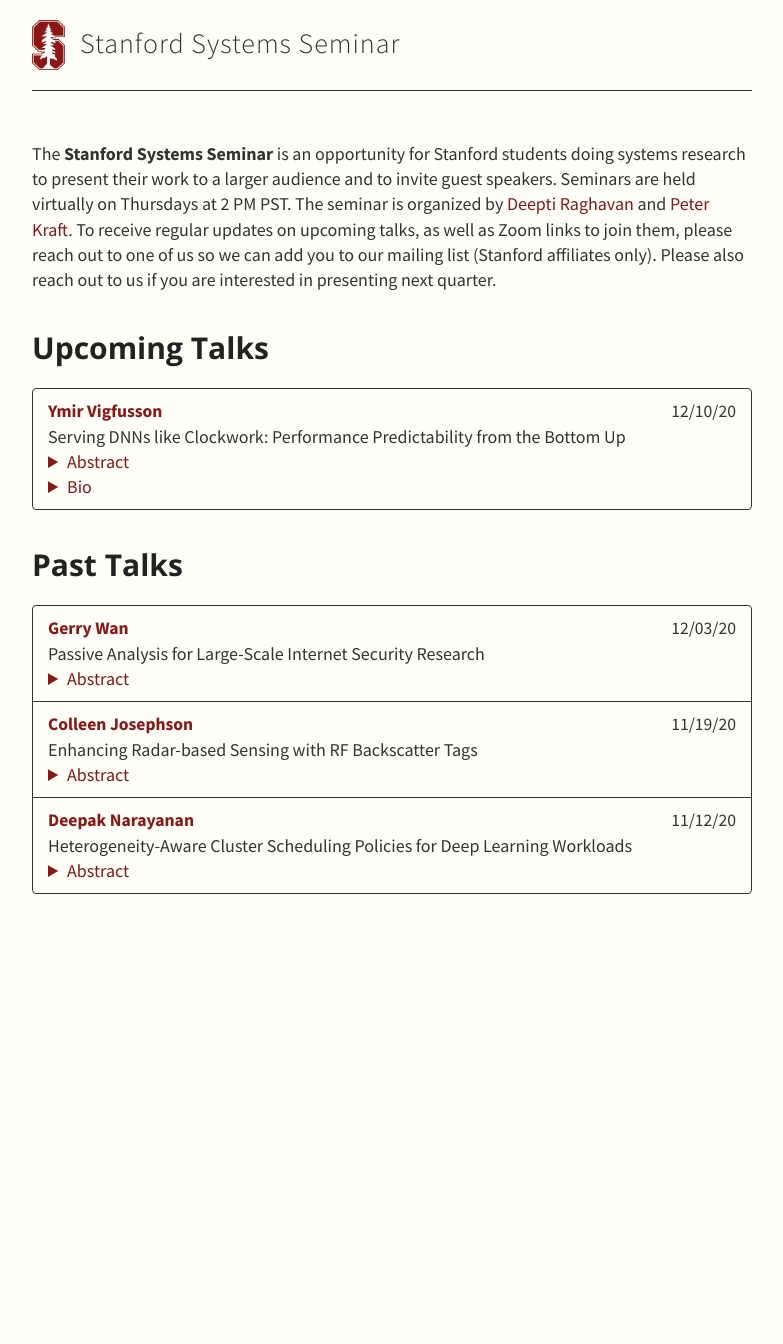
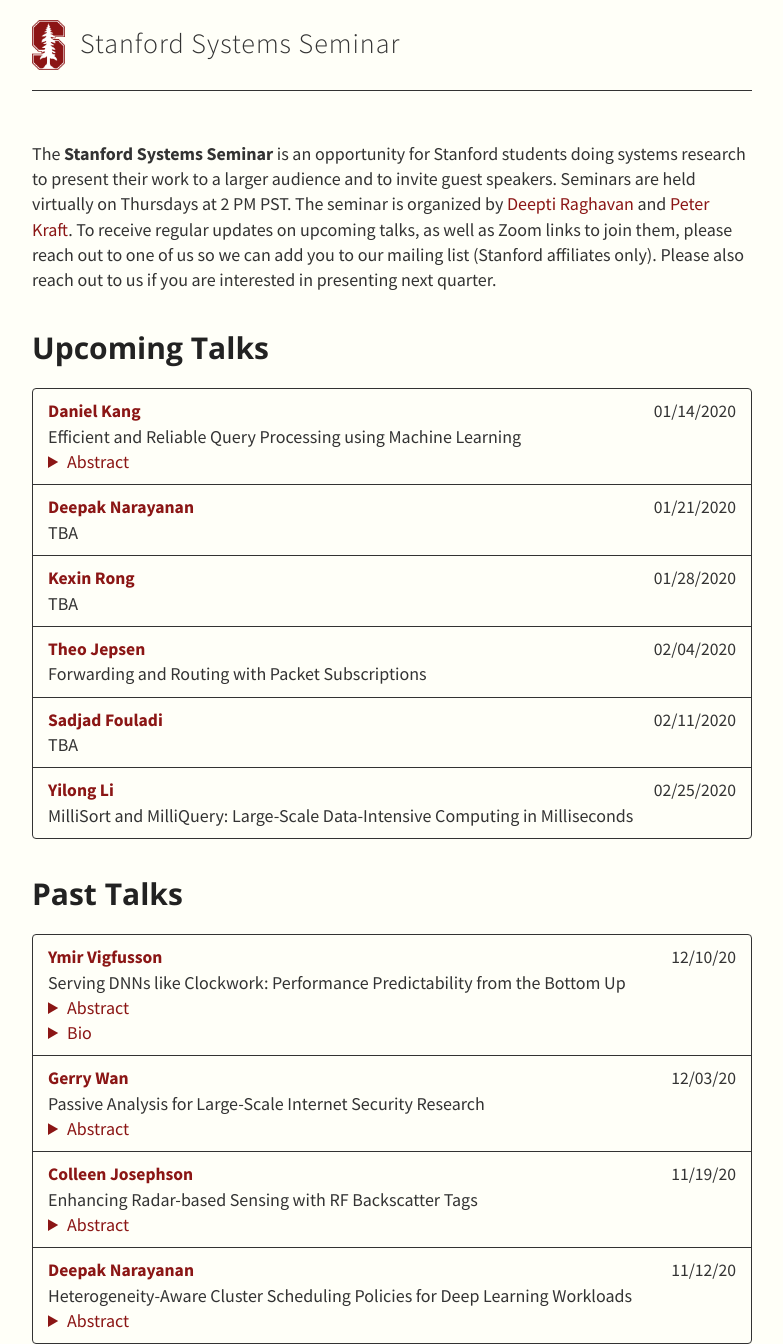
Before and after one commit to stanford-systems-seminar/stanford-systems-seminar.github.io, a Jekyll site: the page built from index.md, in a window 1280 px wide. Shown: the whole page, without its empty margins (248-1031 px from the left). Built offline with Jekyll 4.4.1, drawn with Linux system fonts in a browser that asks for light colours; before the commit the page ends 900 px from its top, so only the background shows below that.

Commit message:
Update talks.yml

```diff
--- a/_data/talks.yml
+++ b/_data/talks.yml
@@ -1,4 +1,30 @@
 - type: Upcoming Talks
+  members:
+    - speaker: Daniel Kang
+      date: 01/14/2020
+      title: "Efficient and Reliable Query Processing using Machine Learning"
+      abstract: "Machine learning (ML) can now be used to answer a range of queries over unstructured data (e.g., videos, text) by extracting structured information over this data (e.g., object types and positions in videos). Unfortunately, these ML methods can be prohibitively expensive to deploy for many organizations. In this talk, I'll first describe algorithms to accelerate ML-based queries using approximations to expensive ML methods. I'll describe algorithms to accelerate selection, aggregation, and limit queries so that query results have statistical guarantees on accuracy, despite using approximations. These algorithms can accelerate queries by orders of magnitude compared to recent work. I'll then describe how to use new programming abstractions to find errors in ML models and in human-generated labels. These abstractions, model assertions and learned observation assertions, can find errors in mission-critical datasets and can be used to improved ML model performance by up to 2x. Time permitting, I'll discuss ongoing collaborations with the Toyota Research Institute and Stanford ecologists on deploying my research."
+      website: https://ddkang.github.io/
+    - speaker: Deepak Narayanan
+      date: 01/21/2020
+      title: "TBA"
+      website: https://cs.stanford.edu/~deepakn/
+    - speaker: Kexin Rong
+      date: 01/28/2020
+      title: "TBA"
+      website: https://kexinrong.github.io/
+    - speaker: Theo Jepsen
+      date: 02/04/2020
+      title: "Forwarding and Routing with Packet Subscriptions"
+      website: http://web.stanford.edu/~jepsen/index.html
+    - speaker: Sadjad Fouladi
+      date: 02/11/2020
+      title: "TBA"
+      website: https://sadjad.org/
+    - speaker: Yilong Li
+      date: 02/25/2020
+      title: "MilliSort and MilliQuery: Large-Scale Data-Intensive Computing in Milliseconds"
+- type: Past Talks
   members:
     - speaker: Ymir Vigfusson
       date: 12/10/20
@@ -6,8 +32,6 @@
       abstract: "Machine learning inference is becoming a core building block for interactive web applications. As a result, the underlying model serving systems on which these applications depend must consistently meet low latency targets. Existing model serving architectures use well-known reactive techniques to alleviate common-case sources of latency, but cannot effectively curtail tail latency caused by unpredictable execution times. Yet the underlying execution times are not fundamentally unpredictable --- on the contrary we observe that inference using Deep Neural Network (DNN) models has deterministic performance. In this talk, starting with the predictable execution times of individual DNN inferences, I will show how we adopt a principled design methodology to successively build a fully distributed model serving system that achieves predictable end-to-end performance. I will discuss the evaluation of our implementation, Clockwork, using production trace workloads, and show that Clockwork can support thousands of models while simultaneously meeting 100 ms latency targets for 99.997% of requests. Finally, I will demonstrate that Clockwork exploits predictable execution times to achieve tight request-level service-level objectives (SLOs) as well as a high degree of request-level performance isolation. Clockwork is a collaboration between researchers at Emory University and MPI-SWS, and is available online at https://gitlab.mpi-sws.org/cld/ml/clockwork."
       biography: "Ymir Vigfusson is Assistant Professor of Computer Science at Emory University, co-PI of the Emory SimBioSys lab, a CDC Guest Researcher, and co-founder and Chief Science Officer of the cybersecurity companies Syndis and Adversary (acquired by Secure Code Warrior in 2020). His research focuses on the scalability of distributed systems, where caching systems hold a special place in his heart, as well as network science, computational epidemiology (influenza and malaria), and cybersecurity education. He holds a PhD in Computer Science from Cornell University and was on faculty at Reykjavik University in Iceland before joining Emory in 2014. Ymir is a former hacker, an NSF CAREER awardee, a father of four (please send help), a pianist and a private pilot, (I beg you), and that blasted Reviewer #3."
       website: https://ymsir.com/index.html
-- type: Past Talks
-  members:
     - speaker: Gerry Wan
       date: 12/03/20
       title: "Passive Analysis for Large-Scale Internet Security Research"
```
